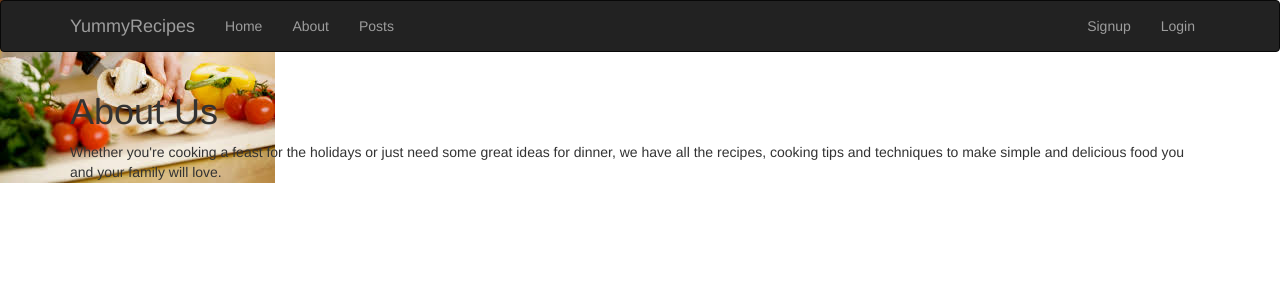
After one commit to mukizar/Andela-Bootcamp-Challenge, a Flask app: page /about in a window 1280 px wide. The commit adds this page. Shown: the top 300 px of the page. Run offline with Flask 2, Linux system fonts and the light colour scheme; some libraries are stand-ins or nearby versions.

Commit message:
update FlaskApp files

```diff
--- a/Designs/home.html
+++ b/Designs/home.html
@@ -2,7 +2,7 @@
 <html>
     <head>
         <title>Welcome</title>
-        <link rel="stylesheet" type="text/css" href="static/styles/main.css" >
+        <link rel="stylesheet" type="text/css" href="main.css" >
     </head>
     <body>
         <div class="heading">
--- a/app.py
+++ b/app.py
@@ -17,5 +17,9 @@ def login():
 def signup():
     return render_template("signup.html")
 
+@app.route("/about")
+def about():
+    return render_template("about.html")
+
 if __name__ == '__main__':
     app.run(debug=True)
--- /dev/null
+++ b/templates/about.html
@@ -0,0 +1,8 @@
+{% extends 'layout.html' %}
+
+{% block body %}
+
+<h1>About Us</h1>
+<p>Whether you're cooking a feast for the holidays or just need some great ideas for dinner, we have all the recipes, cooking tips and techniques to make simple and delicious food you and your family will love.</p>
+
+{% endblock %}
--- a/templates/includes/_navbar.html
+++ b/templates/includes/_navbar.html
@@ -1,7 +1,7 @@
-<nav class="navbar navbar-default">
+<nav class="navbar navbar-inverse">
     <div class="container">
       <div class="navbar-header">
-            <button type="button" class="navbar-toggle collapsed" data.toggle="collapse" data-target="#bs-example-navbar-collapse-1" aria-expanded="false">
+        <button type="button" class="navbar-toggle collapsed" data-toggle="collapse" data-target="#navbar" aria-expanded="false" aria-controls="navbar">
           <span class="sr-only">Toggle navigation</span>
           <span class="icon-bar"></span>
           <span class="icon-bar"></span>
@@ -9,12 +9,23 @@
         </button>
         <a class="navbar-brand" href="#">YummyRecipes</a>
       </div>
-        <div id="navbar" class="collapse navbar-collapsse">
+      <div id="navbar" class="collapse navbar-collapse">
         <ul class="nav navbar-nav">
           <li><a href="/">Home</a></li>
           <li><a href="/about">About</a></li>
-                <li><a href="/posts">Posts</a></li>
+          <li><a href="/Posts">Posts</a></li>
         </ul>
-        </div>
+
+        <ul class="nav navbar-nav navbar-right">
+          {% if session.logged_in %}
+            <li><a href="/dashboard">Dashboard</a></li>
+            <li><a href="/logout">Logout</a></li>
+          {% else %}
+            <li><a href="/signup">Signup</a></li>
+            <li><a href="/login">Login</a></li>
+          {% endif %}
+
+        </ul>
+      </div><!--/.nav-collapse -->
     </div>
   </nav>
--- a/templates/layout.html
+++ b/templates/layout.html
@@ -1,16 +1,28 @@
-<html lang="en">
-<head>
-    <meta charset="UTF-8">
-    <meta name="viewport" content="width=device-width, initial-scale=1.0">
-    <meta http-equiv="X-UA-Compatible" content="ie=edge">
+<!DOCTYPE html>
+<html>
+  <head>
+    <meta charset="utf-8">
     <title>Yummy Recipes</title>
-    <link rel="stylesheet" type="text/css" href="{{url_for('static', filename='bootstrap/bootstrap.css')}}">
-</head>
-<body>
+    <link rel="stylesheet" href="https://maxcdn.bootstrapcdn.com/bootstrap/3.3.7/css/bootstrap.min.css">
+  </head>
+  <body>
+
+    <style type="text/css">
+         body{
+            background-image: url(cooking.jpg);
+            background-repeat: no-repeat;
+            }
+    </style>
     {% include 'includes/_navbar.html' %}
+    <div class="container">
 
-    {% block body %}{% endblock %}
+      {% block body %}{% endblock %}
+    </div>
 
-    <script src ="{{url_for('static', filename='bootstrap/bootstrap.min.js')}}"></script>
-</body>
+    <script src="https://maxcdn.bootstrapcdn.com/bootstrap/3.3.7/js/bootstrap.min.js"></script>
+    <script src="//cdn.ckeditor.com/4.6.2/basic/ckeditor.js"></script>
+    <script type="text/javascript">
+      CKEDITOR.replace('editor')
+    </script>
+  </body>
 </html>
```
Also changed, not shown: posts.py (added, +21 -0 lines), templates/home.html (+9 -1 lines), templates/cooking.jpg (added). Lines whose indentation alone changed are shown as unchanged.
